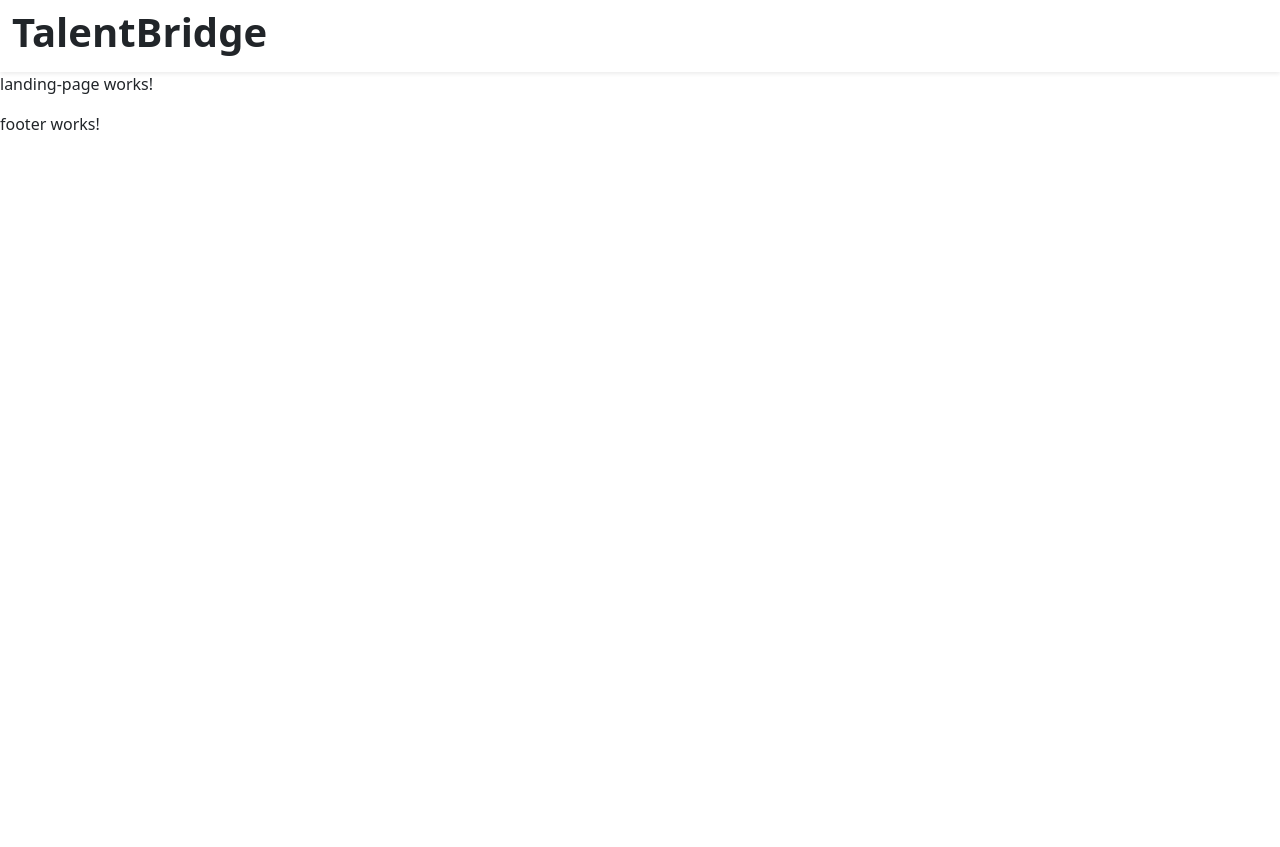
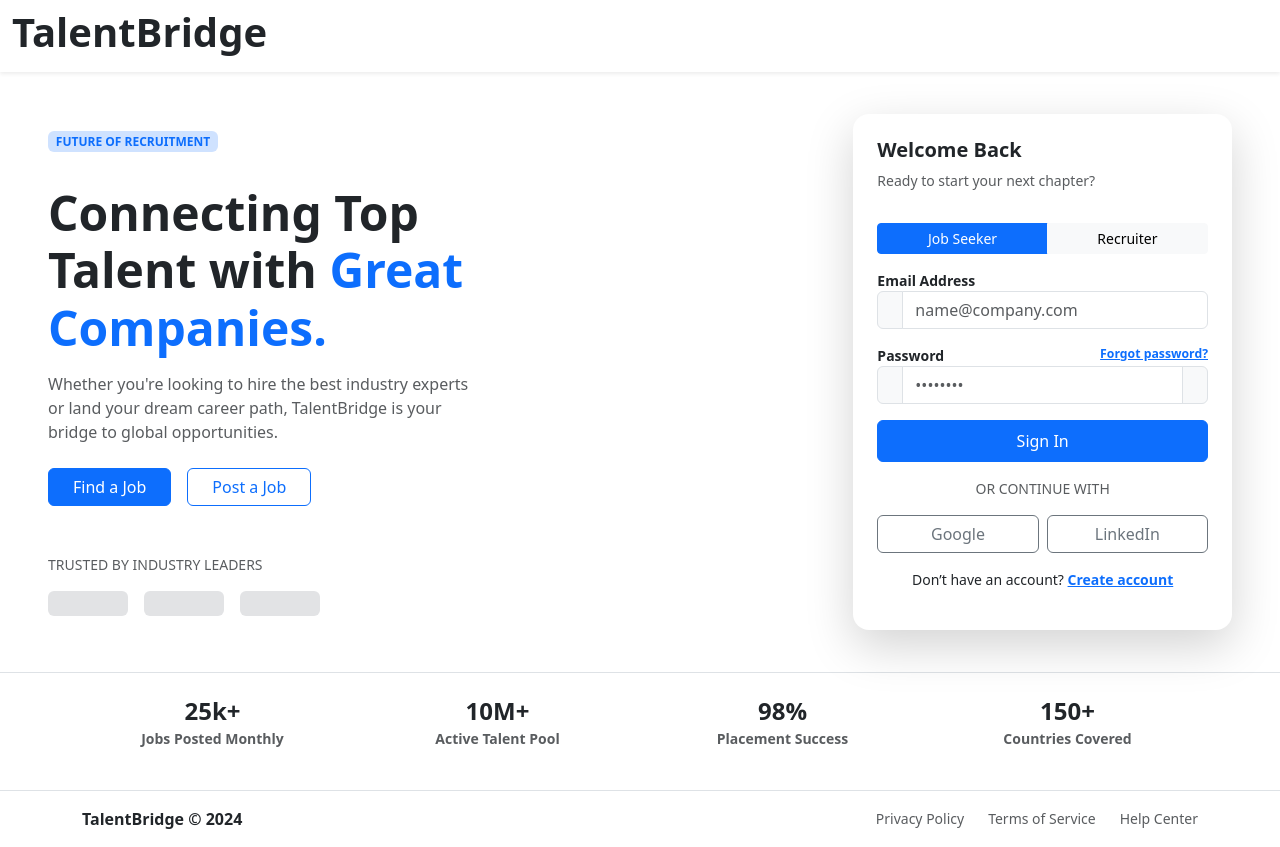
Before and after one commit to tinu-sunny/TalentBridge---Job-Portal-Application-frontend--angular-, an Angular app: page / in a window 1280 px wide. Before the commit the page ends 800 px from the top, so only its background shows below. Built offline with nearby package versions, Linux system fonts and the light colour scheme.

Commit message:
landing page and footer desing complted

```diff
--- a/src/app/components/auth/auth.html
+++ b/src/app/components/auth/auth.html
@@ -1 +1,58 @@
-<p>auth works!</p>
+ <!-- RIGHT LOGIN CARD -->
+    <div class="">
+      <div class="card border-0 shadow-lg rounded-4 p-4">
+
+        <h5 class="fw-bold">Welcome Back</h5>
+        <p class="text-muted small">Ready to start your next chapter?</p>
+
+        <!-- Role -->
+        <div class="btn-group w-100 my-3">
+          <button class="btn btn-primary btn-sm">
+            <i class="bi bi-person-fill"></i> Job Seeker
+          </button>
+          <button class="btn btn-light btn-sm">
+            <i class="bi bi-briefcase"></i> Recruiter
+          </button>
+        </div>
+
+        <!-- Email -->
+        <label class="small fw-semibold">Email Address</label>
+        <div class="input-group mb-3">
+          <span class="input-group-text"><i class="bi bi-envelope"></i></span>
+          <input type="email" class="form-control" placeholder="name@company.com">
+        </div>
+
+        <!-- Password -->
+        <label class="small fw-semibold d-flex justify-content-between">
+          Password <a href="#" class="text-primary small">Forgot password?</a>
+        </label>
+        <div class="input-group mb-3">
+          <span class="input-group-text"><i class="bi bi-lock"></i></span>
+          <input type="password" class="form-control" placeholder="••••••••">
+          <span class="input-group-text"><i class="bi bi-eye"></i></span>
+        </div>
+
+        <!-- Sign In -->
+        <button class="btn btn-primary w-100 py-2 mb-3">
+          Sign In
+        </button>
+
+        <p class="text-center text-muted small">OR CONTINUE WITH</p>
+
+        <!-- Social -->
+        <div class="d-flex gap-2">
+          <button class="btn btn-outline-secondary w-50">
+            <i class="bi bi-google"></i> Google
+          </button>
+          <button class="btn btn-outline-secondary w-50">
+            <i class="bi bi-linkedin"></i> LinkedIn
+          </button>
+        </div>
+
+        <p class="text-center mt-3 small">
+          Don’t have an account?
+          <a href="#" class="text-primary fw-semibold">Create account</a>
+        </p>
+
+      </div>
+    </div>
--- a/src/app/components/footer/footer.html
+++ b/src/app/components/footer/footer.html
@@ -1 +1,48 @@
-<p>footer works!</p>
+<!-- STATS SECTION -->
+<section class="bg-white py-4 border-top" style="margin-top: -100px;">
+  <div class="container">
+    <div class="row text-center fw-semibold">
+
+      <div class="col-md-3 col-6 mb-3">
+        <h4 class="fw-bold mb-0">25k+</h4>
+        <small class="text-muted">Jobs Posted Monthly</small>
+      </div>
+
+      <div class="col-md-3 col-6 mb-3">
+        <h4 class="fw-bold mb-0">10M+</h4>
+        <small class="text-muted">Active Talent Pool</small>
+      </div>
+
+      <div class="col-md-3 col-6 mb-3">
+        <h4 class="fw-bold mb-0">98%</h4>
+        <small class="text-muted">Placement Success</small>
+      </div>
+
+      <div class="col-md-3 col-6 mb-3">
+        <h4 class="fw-bold mb-0">150+</h4>
+        <small class="text-muted">Countries Covered</small>
+      </div>
+
+    </div>
+  </div>
+</section>
+
+<!-- FOOTER -->
+<footer class="bg-white py-3 border-top">
+  <div class="container d-flex flex-column flex-md-row justify-content-between align-items-center">
+
+    <!-- LEFT -->
+    <div class="fw-semibold">
+      <i class="bi bi-briefcase-fill text-primary"></i>
+      TalentBridge © 2024
+    </div>
+
+    <!-- RIGHT LINKS -->
+    <div class="d-flex gap-4 mt-2 mt-md-0">
+      <a href="#" class="text-decoration-none text-muted small">Privacy Policy</a>
+      <a href="#" class="text-decoration-none text-muted small">Terms of Service</a>
+      <a href="#" class="text-decoration-none text-muted small">Help Center</a>
+    </div>
+
+  </div>
+</footer>
--- a/src/app/pages/landing-page/landing-page.html
+++ b/src/app/pages/landing-page/landing-page.html
@@ -1,4 +1,49 @@
+<app-header></app-header>
 
-<app-header></app-header>
-<p>landing-page works!</p>
+<section class="" style="margin-top: -100px;">
+  <div class="row align-items-center min-vh-100 px-5 justify-content-between">
+
+    <!-- LEFT CONTENT -->
+    <div class="col-lg-6 mb-5 mb-lg-0">
+
+      <span class="badge bg-primary-subtle text-primary mb-3">
+        <i class="bi bi-lightning-charge-fill"></i> FUTURE OF RECRUITMENT
+      </span>
+
+      <h1 class="fw-bold display-5 mt-3">
+        Connecting Top <br />
+        Talent with <span class="text-primary">Great Companies.</span>
+      </h1>
+
+      <p class="text-muted mt-3 w-75">
+        Whether you're looking to hire the best industry experts or land your
+        dream career path, TalentBridge is your bridge to global opportunities.
+      </p>
+
+      <div class="d-flex gap-3 mt-4">
+        <button class="btn btn-primary px-4">
+          Find a Job <i class="bi bi-arrow-right"></i>
+        </button>
+        <button class="btn btn-outline-primary px-4">
+          Post a Job
+        </button>
+      </div>
+
+      <p class="text-muted mt-5 small">TRUSTED BY INDUSTRY LEADERS</p>
+      <div class="d-flex gap-3">
+        <div class="bg-secondary-subtle rounded" style="width:80px;height:25px;"></div>
+        <div class="bg-secondary-subtle rounded" style="width:80px;height:25px;"></div>
+        <div class="bg-secondary-subtle rounded" style="width:80px;height:25px;"></div>
+      </div>
+
+    </div>
+
+    <!-- RIGHT AUTH CARD -->
+    <div class="col-lg-4">
+      <app-auth></app-auth>
+    </div>
+
+  </div>
+</section>
+
 <app-footer></app-footer>
--- a/src/app/pages/landing-page/landing-page.ts
+++ b/src/app/pages/landing-page/landing-page.ts
@@ -1,10 +1,11 @@
 import { Component } from '@angular/core';
 import { Header } from "../../components/header/header";
 import { Footer } from "../../components/footer/footer";
+import { Auth } from "../../components/auth/auth";
 
 @Component({
   selector: 'app-landing-page',
-  imports: [Header, Footer],
+  imports: [Header, Footer, Auth],
   templateUrl: './landing-page.html',
   styleUrl: './landing-page.css',
 })
```
